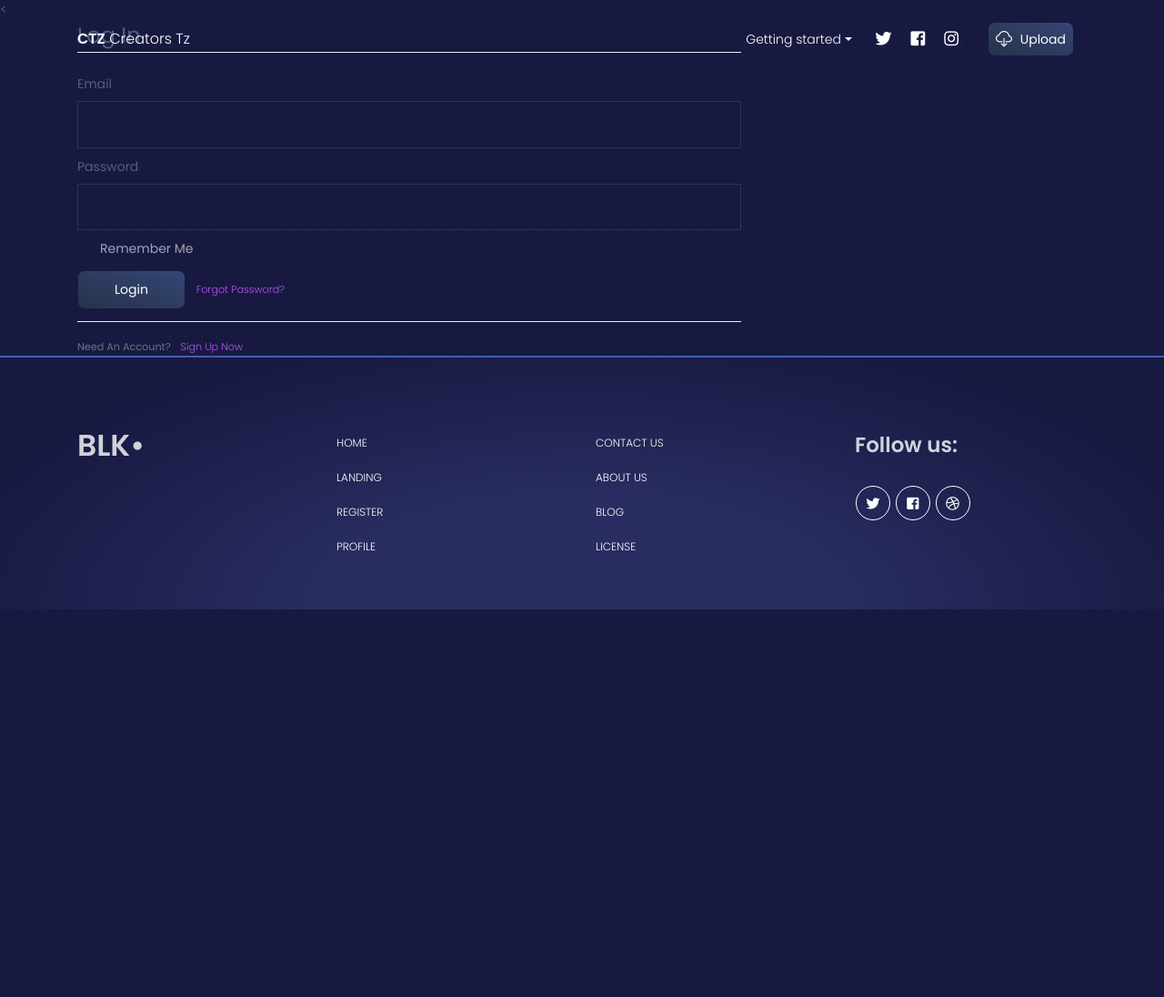
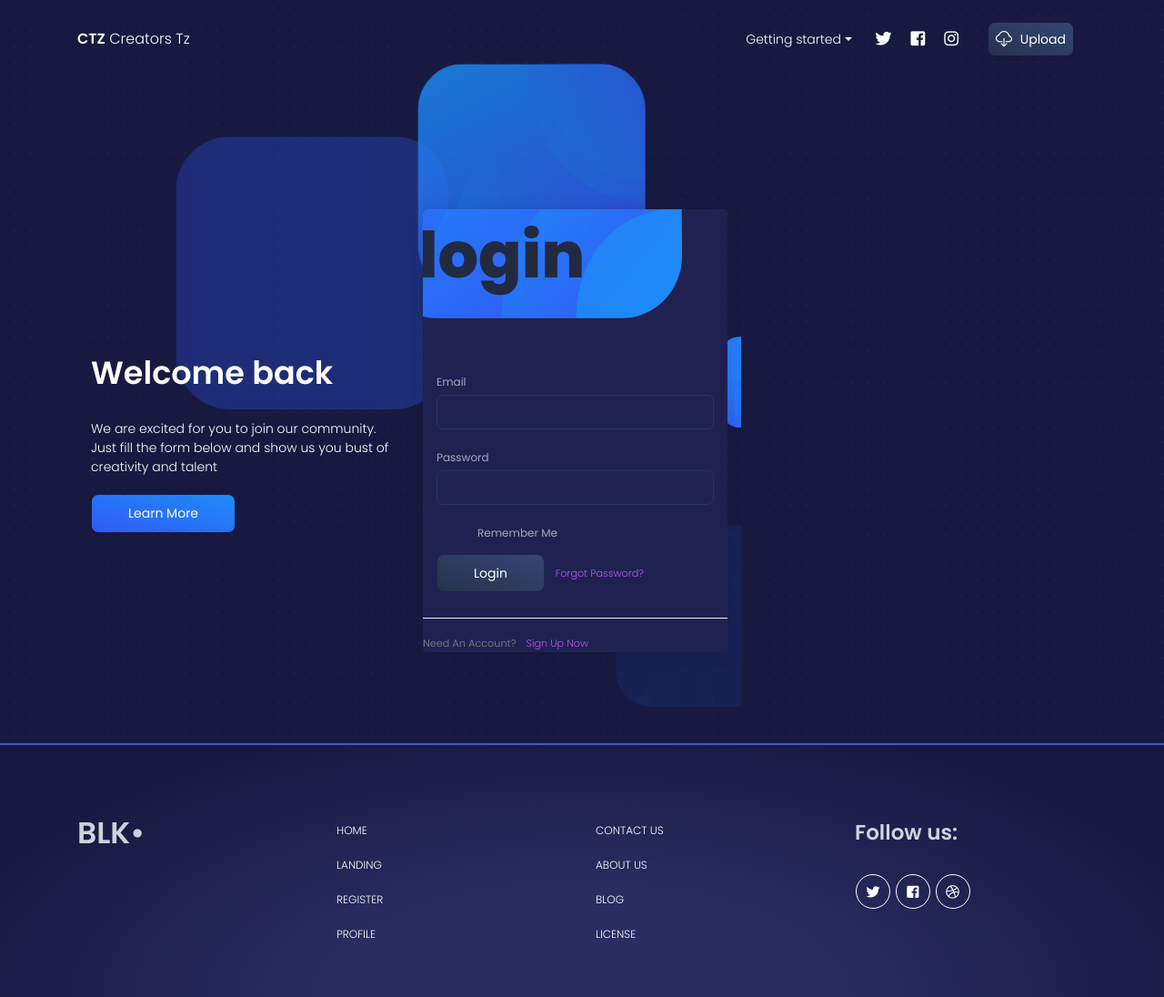
Before and after one commit to Ymcmbennie/creatorstz, a Flask app: page /login in a window 1280 px wide. Shown: the whole page at 91% size. Before the commit the page ends 670 px from the top, so only its background shows below. Run offline with Flask 2, Linux system fonts and the light colour scheme; some libraries are stand-ins or nearby versions.

Commit message:
solved some issues

```diff
--- a/flaskblog/templates/home.html
+++ b/flaskblog/templates/home.html
@@ -13,7 +13,7 @@
             </h3>
             <p class="text-white mb-3">Check out posts from out community members. Join the discussion and post your work too.</p>
             <div class="btn-wrapper">
-              <a href="examples/register-page.html" class="btn btn-simple btn-primary btn-round">Create Post</a>
+              <a href="{{ url_for('posts.new_post') }}" class="btn btn-simple btn-primary btn-round">Create Post</a>
             </div>
           </div>
         </div>
@@ -21,8 +21,8 @@
     </div>
     {% for post in posts.items %}
 
-        <article class="media content-section" style="padding-top: 50px;">
-          <img class="img-fluid rounded-circle shadow" style="width: 150px;" src="{{ url_for('static', filename='profile_pics/' + post.author.image_file) }}">
+        <article class="media content-section" style="padding-top: 30px;">
+          <img class="img-fluid rounded-circle shadow" style="width: 150px; padding: 10px" src="{{ url_for('static', filename='profile_pics/' + post.author.image_file) }}">
           <div class="media-body">
             <div class="article-metadata">
               <a class="mr-2" href="{{ url_for('users.user_posts', username=post.author.username) }}">{{ post.author.username }}</a>
--- a/flaskblog/templates/layout.html
+++ b/flaskblog/templates/layout.html
@@ -6,7 +6,7 @@
   <meta name="viewport" content="width=device-width, initial-scale=1, shrink-to-fit=no">
   <link rel="apple-touch-icon" sizes="76x76" href="{{ url_for('static', filename='assets/img/apple-icon.png') }}">
   <link rel="icon" type="image/png" href="{{ url_for('static', filename='assets/img/favicon.png') }}">
-  <{% if title %}
+  {% if title %}
         <title>CTZ - {{ title }}</title>
     {% else %}
         <title>Creators TZ</title>
@@ -22,12 +22,12 @@
   <link  rel="stylesheet" href="{{ url_for('static', filename='assets/demo/demo.css') }}">
 </head>
 
-<body class="index-page">
+<body style="padding-top: 70px;" class="index-page">
   <!-- Navbar -->
   <nav class="navbar navbar-expand-lg fixed-top navbar-transparent " color-on-scroll="100">
     <div class="container">
       <div class="navbar-translate">
-        <a class="navbar-brand" href="{{ url_for('main.home') }}" rel="tooltip" title="Designed and Coded by Benson Sanga" data-placement="bottom" target="_blank">
+        <a class="navbar-brand" href="{{ url_for('main.home') }}" rel="tooltip" title="Designed and Coded by Benson Sanga" data-placement="bottom">
           <span>CTZ</span> Creators Tz
         </a>
         <button class="navbar-toggler navbar-toggler" type="button" data-toggle="collapse" data-target="#navigation" aria-controls="navigation-index" aria-expanded="false" aria-label="Toggle navigation">
@@ -118,7 +118,6 @@
       </div>
     </div>
   </nav>
-  <div class="tophedge"></div>
   <!-- End Navbar -->
     <main role="main" class="container">
       <div class="row">
--- a/flaskblog/templates/login.html
+++ b/flaskblog/templates/login.html
@@ -1,21 +1,43 @@
 {% extends "layout.html" %}
 {% block content %}
-    <div class="content-section">
+    <div class="section section-signup">
+        <div class="container">
+          <div class="squares square-1"></div>
+          <div class="squares square-2"></div>
+          <div class="squares square-3"></div>
+          <div class="squares square-4"></div>
+          <div class="row row-grid justify-content-between align-items-center">
+            <div class="col-lg-6">
+              <h3 class="display-3 text-white">
+                <span class="text-white">Welcome back</span>
+              </h3>
+              <p class="text-white mb-3">We are excited for you to join our community. Just fill the form below and show us you bust of creativity and talent</p>
+              <div class="btn-wrapper">
+                <a href="examples/register-page.html" class="btn btn-info">Learn More</a>
+              </div>
+            </div>
+            <div class="col-lg-6 mb-lg-auto">
+              <div class="card card-register">
+                <div class="card-header">
+                  <img class="card-img" src="{{ url_for('static', filename='assets/img/square1.png') }}" alt="Card image">
+                  <h4 class="card-title">LogIn</h4>
+                </div>
+                <div class="card-body">
+
                     <form method="POST" action="">
                         {{ form.hidden_tag() }}
                         <fieldset class="form-group">
-                <legend class="border-bottom mb-4">Log In</legend>
                             <div class="form-group">
                                 {{ form.email.label(class="form-control-label") }}
                                 {% if form.email.errors %}
-                        {{ form.email(class="form-control form-control-lg is-invalid") }}
+                                    {{ form.email(class="form-control is-invalid") }}
                                     <div class="invalid-feedback">
                                         {% for error in form.email.errors %}
                                             <span>{{ error }}</span>
                                         {% endfor %}
                                     </div>
                                 {% else %}
-                        {{ form.email(class="form-control form-control-lg") }}
+                                    {{ form.email(class="form-control") }}
                                 {% endif %}
                             </div>
                             <div class="form-group">
@@ -28,7 +50,7 @@
                                         {% endfor %}
                                     </div>
                                 {% else %}
-                        {{ form.password(class="form-control form-control-lg") }}
+                                    {{ form.password(class="form-control") }}
                                 {% endif %}
                             </div>
                             <div class="form-check">
```
Lines whose indentation alone changed are shown as unchanged.
